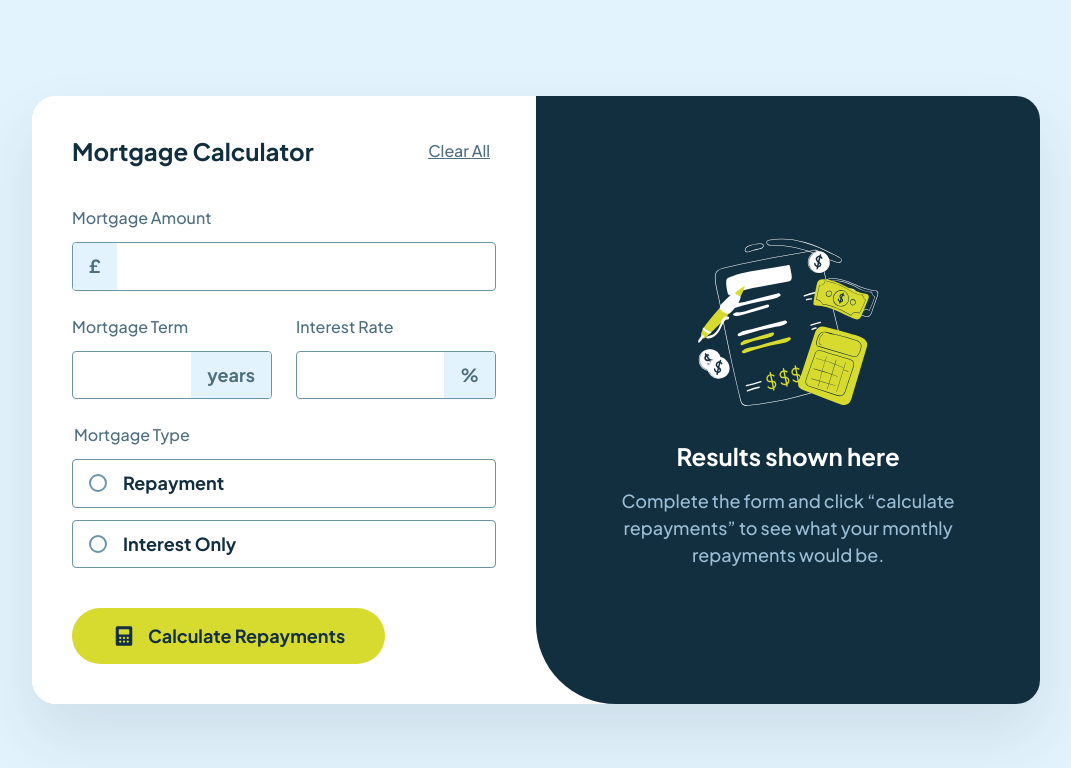
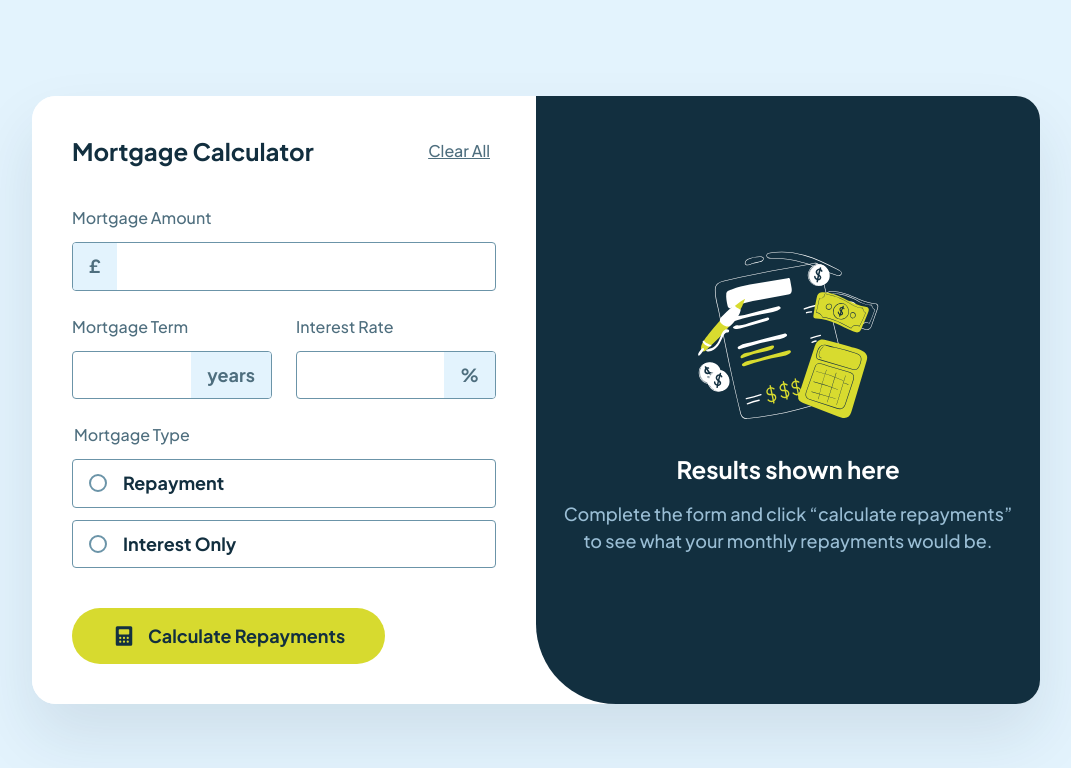
Before and after one commit to makogeboris/Mortgage-repayment-calculator, a plain HTML site: page index.html in a window 1280 px wide. Shown: the whole page, without its empty margins (104-1175 px from the left). Drawn offline with Linux system fonts and the light colour scheme.

Commit message:
modified

```diff
--- a/index.html
+++ b/index.html
@@ -169,7 +169,7 @@
             <p id="empty-results-title" class="result-title">
               Results shown here
             </p>
-            <p class="result-info">
+            <p class="result-info info-empty">
               Complete the form and click “calculate repayments” to see what
               your monthly repayments would be.
             </p>
--- a/styles.css
+++ b/styles.css
@@ -573,4 +573,8 @@ input[type="number"]::-webkit-outer-spin-button {
     max-width: 31.5rem;
     border-radius: 0 var(--space-xl) var(--space-xl) 5rem;
   }
+
+  .info-empty {
+    min-width: 28.125rem;
+  }
 }
```
